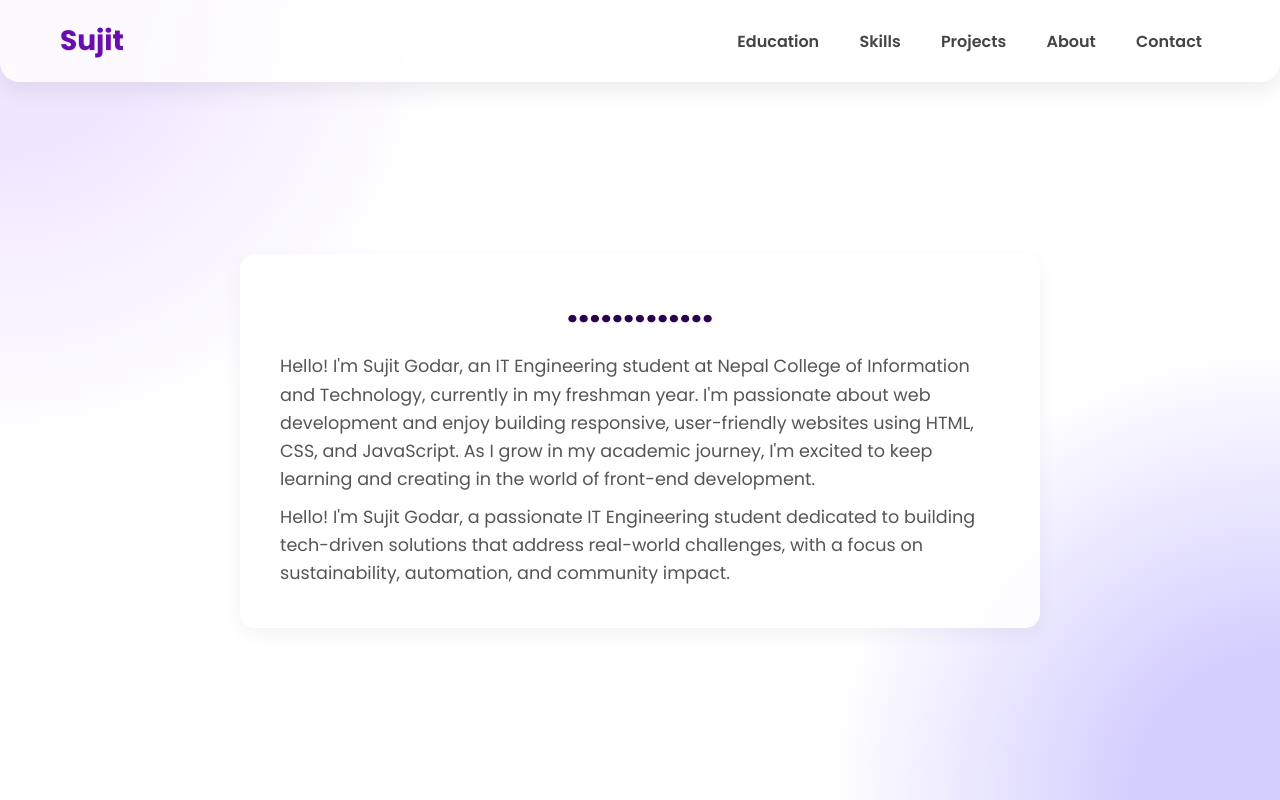
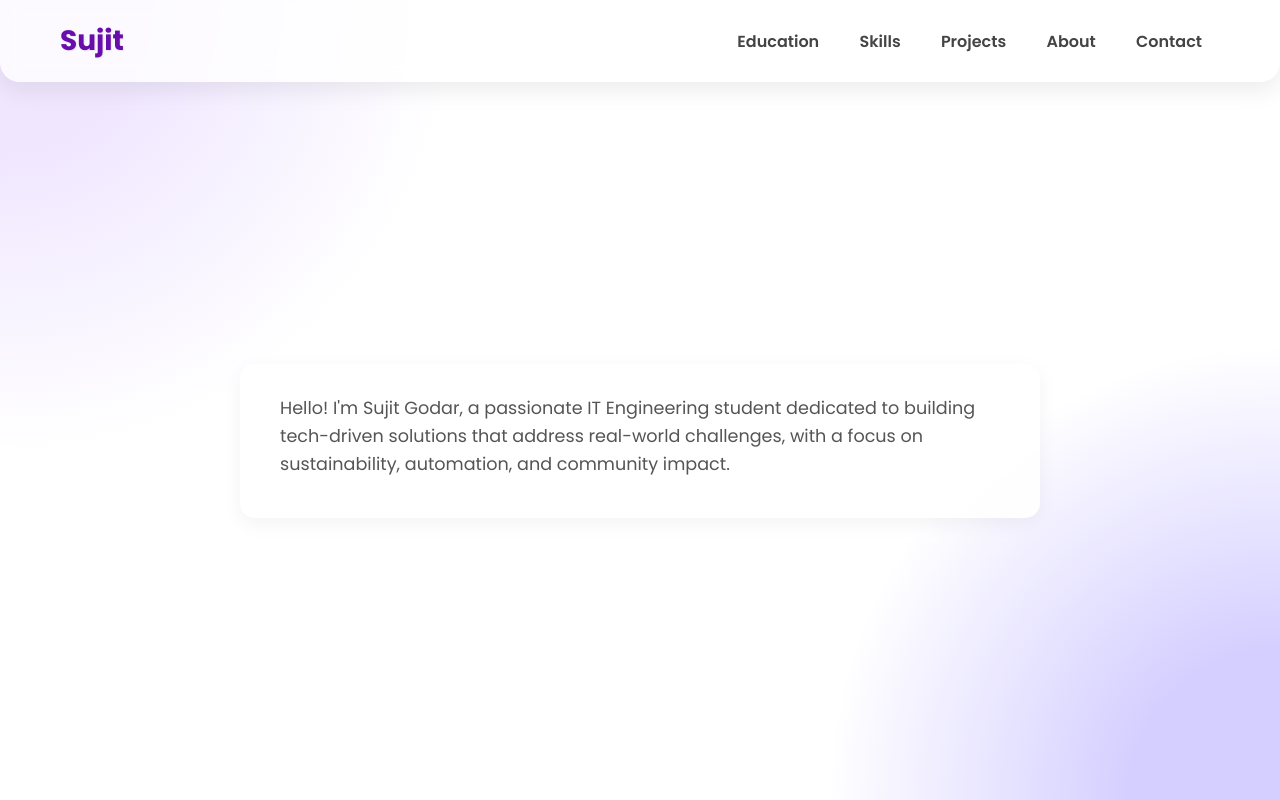
Before and after one commit to suzzeet/portfolio, a plain HTML site: page index.html in a window 1280 px wide. Drawn offline with nearby package versions, Linux system fonts and the light colour scheme.

Commit message:
Update index.html

```diff
--- a/index.html
+++ b/index.html
@@ -30,9 +30,7 @@
 
     <main>
         <div class="content">
-            <h1>.............</h1>
-            <p>Hello! I'm Sujit Godar, an IT Engineering student at Nepal College of Information and Technology, currently in my freshman year. I'm passionate about web development and enjoy building responsive, user-friendly websites using HTML, CSS, and
-                JavaScript. As I grow in my academic journey, I'm excited to keep learning and creating in the world of front-end development.</p>
+
 
             <p>Hello! I'm Sujit Godar, a passionate IT Engineering student dedicated to building tech-driven solutions that address real-world challenges, with a focus on sustainability, automation, and community impact.</p>
         </div>
```
